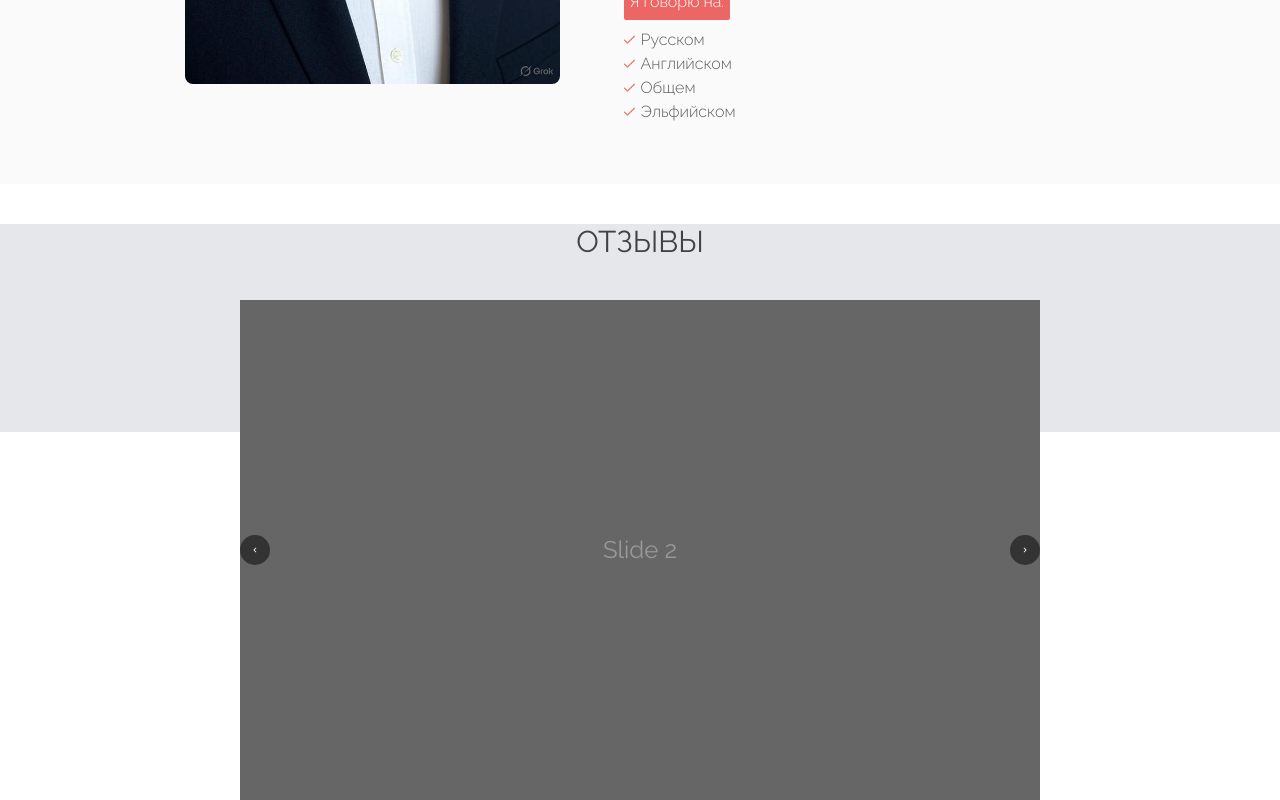
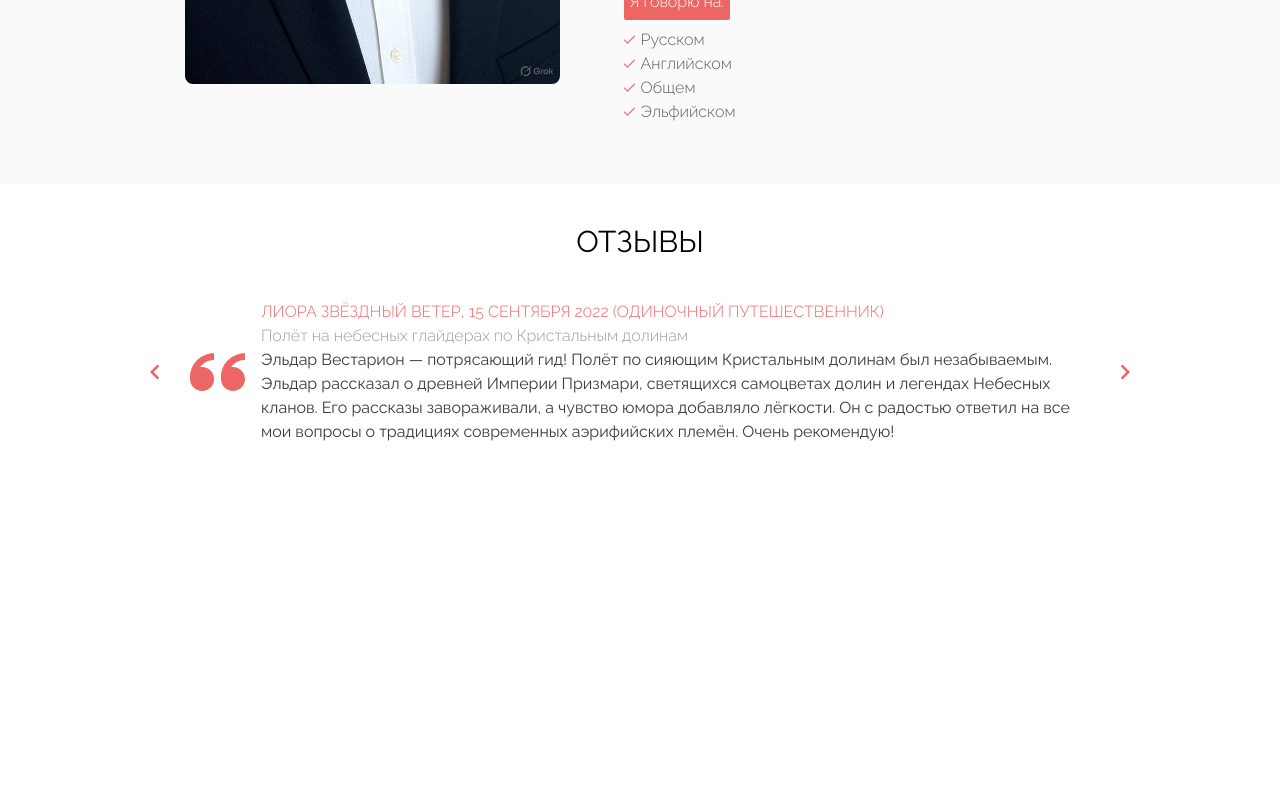
Before and after one commit to Shadovitsme/cardSite, a Vue app: page / in a window 1280 px wide. Shown: the part 2168-2968 px from the top of the page. After the commit the page ends 2724 px from the top, so only its background shows below. Built offline with nearby package versions, Linux system fonts and the light colour scheme.

Commit message:
Карусель отзывов

```diff
--- a/src/App.vue
+++ b/src/App.vue
@@ -9,7 +9,6 @@ import { whyWeArray } from './dataArrays/whyWeArray'
 </script>
 
 <template>
-
   <div
     class="absolute top-0 left-0 right-0 px-1.5 pb-3 flex justify-between border-b-2 border-yellow-400"
   >
@@ -99,11 +98,10 @@ import { whyWeArray } from './dataArrays/whyWeArray'
     </div>
   </div>
   <!-- about us end -->
-  <div class="bg-gray-200 h-52">
-    <p class="uppercase text-[#424242] w-full text-center my-10 text-3xl">Отзывы</p>
-    <div class="flex justify-center w-full h-full mb-10 space-x-3">
+  <div class="mb-28">
+    <p class="uppercase w-full text-center my-10 text-3xl">Отзывы</p>
+    <div class="w-full justify-center flex items-center">
       <CarouselComponent></CarouselComponent>
-
     </div>
   </div>
 </template>
--- a/src/components/carouselComponent.vue
+++ b/src/components/carouselComponent.vue
@@ -1,20 +1,15 @@
 <script setup>
-import { Carousel, Slide, Navigation } from 'vue3-carousel';
-import 'vue3-carousel/dist/carousel.css';
-
-const slides = [
-  { type: 'text', content: 'Slide 2' },
-  { type: 'text', content: 'Slide 3' },
-];
+import { Carousel, Slide, Navigation } from 'vue3-carousel'
+import 'vue3-carousel/dist/carousel.css'
+import ReviewComponent from './reviewComponent.vue'
+import { reviewArray } from '@/dataArrays/reviewArray'
 </script>
 
 <template>
-  <div class="carousel-container">
-    <Carousel class="h-[500px] w-full" :items-to-show="1" :wrap-around="true">
-      <Slide v-for="(slide, index) in slides" :key="index">
-        <div class="w-full h-full">
-          <div class="example-slide">{{ slide.content }}</div>
-        </div>
+  <div class="carousel-container w-full flex justify-center">
+    <Carousel class="w-[1000px]" :items-to-show="1" :wrap-around="true">
+      <Slide v-for="(item, index) in reviewArray.length" :key="item">
+        <ReviewComponent :index="index"></ReviewComponent>
       </Slide>
       <template #addons>
         <Navigation />
@@ -24,28 +19,9 @@ const slides = [
 </template>
 
 <style>
-.carousel-container {
-  width: 100%;
-  max-width: 800px;
-  margin: 0 auto;
-}
-
-.example-slide {
-  align-items: center;
-  background-color: #666;
-  color: #999;
-  display: flex;
-  font-size: 1.5rem;
-  justify-content: center;
-  min-height: 500px;
-  width: 100%;
-}
-
 .carousel__prev,
 .carousel__next {
-  background-color: rgba(0, 0, 0, 0.5);
-  color: white;
-  border-radius: 50%;
-  padding: 10px;
+  color: #ec6665;
+  size: 40px;
 }
 </style>
--- /dev/null
+++ b/src/components/reviewComponent.vue
@@ -0,0 +1,22 @@
+<script setup>
+import { reviewArray } from '@/dataArrays/reviewArray'
+
+const props = defineProps({
+  index: {
+    type: Number,
+    required: true,
+  },
+})
+</script>
+<template>
+  <div class="flex gap-x-4 w-[900px]">
+    <img class="shrink-0" src="/src/assets/images/quote.svg " />
+    <div class="">
+      <p class="font-light text-base text-[#EC6665] uppercase">
+        {{ reviewArray[props.index].title }}
+      </p>
+      <p class="text-[#9D9D9D] font-light text-sm/18">{{ reviewArray[props.index].serve }}</p>
+      <p class="text-[#3A3A3A] text-sm/22">{{ reviewArray[props.index].review }}</p>
+    </div>
+  </div>
+</template>
--- /dev/null
+++ b/src/dataArrays/reviewArray.js
@@ -0,0 +1,62 @@
+export let reviewArray = [
+  {
+    title: 'Лиора Звёздный Ветер, 15 сентября 2022 (одиночный путешественник)',
+    serve: 'Полёт на небесных глайдерах по Кристальным долинам',
+    review:
+      'Эльдар Вестарион — потрясающий гид! Полёт по сияющим Кристальным долинам был незабываемым. Эльдар рассказал о древней Империи Призмари, светящихся самоцветах долин и легендах Небесных кланов. Его рассказы завораживали, а чувство юмора добавляло лёгкости. Он с радостью ответил на все мои вопросы о традициях современных аэрифийских племён. Очень рекомендую!',
+  },
+  {
+    title: 'Талион Пепельное Поле, 10 июля 2023 (семья из четырёх человек)',
+    serve: 'Поход по Зачарованному лесу Зелёного царства',
+    review:
+      'Эльдар провёл нас по светящимся лесам Зелёного царства, и это было волшебно! Он поделился историей Сильванских войн и рассказал о мистических существах леса с невероятным энтузиазмом. Детям понравились его шутки, а нам — неспешный темп. Эльдар объяснил традиции местных Лесных народов. Потрясающий опыт, спасибо!',
+  },
+  {
+    title: 'Мира Ледяная Вуаль, 22 декабря 2022 (группа друзей, 5 человек)',
+    serve: 'Ночная прогулка на лодке по Лунной реке',
+    review:
+      'Эльдар Вестарион сделал нашу прогулку по Лунной реке незабываемой! Его рассказы о древних Звездоплётах и небесном происхождении реки заворожили. Юмор Эльдара поддерживал отличное настроение, а его знания о культуре современных Речных народов впечатлили. Он ответил на все наши вопросы. Замечательный вечер!',
+  },
+  {
+    title: 'Корат Железная Кузня, 5 августа 2023 (пара)',
+    serve: 'Полёт на драконах над горами Пепельного хребта',
+    review:
+      'Эльдар — невероятный гид! Полёт на драконах над огненными горами Пепельного хребта был захватывающим, а знания Эльдара о Драконьих войнах и кузницах гор добавили глубины. Его доброжелательность и остроумные комментарии сделали тур ещё лучше. Он даже рассказал о жизни в современных Кузнечных твердынях. Очень рекомендую!',
+  },
+  {
+    title: 'Сильвара Лунный Лепесток, 3 мая 2023 (одиночный путешественник)',
+    serve: 'Пешеходная экскурсия по Небесному городу Люминару',
+    review:
+      'Эльдар Вестарион — настоящая находка! Его пешеходная экскурсия по сияющим шпилям Люминара стала изюминкой моего путешествия. Он рассказал об основании города Светоплётами, его магической архитектуре и современной культуре. Юмор и теплота Эльдара сделали тур очень душевным, а ответы на вопросы о люминарских традициях — исчерпывающими. Великолепно!',
+  },
+  {
+    title: 'Дренвар Теневой Плащ, 30 октября 2022 (группа из трёх человек)',
+    serve: 'Экспедиция в пещеры Тенеглубья',
+    review:
+      'Эльдар провёл нас по таинственным пещерам Тенеглубья, и это было приключение всей жизни! Его рассказы о древних Владыках Тьмы и светящихся кристаллах пещер завораживали. Он поддерживал лёгкую атмосферу шутками и следил за нашей безопасностью. Эльдар поделился интересными фактами о жизни современных Глубинных народов. Незабываемо!',
+  },
+  {
+    title: 'Эйлория Рассветная, 12 июня 2023 (семья из трёх человек)',
+    serve: 'Путешествие на дирижабле над Эфирными островами',
+    review:
+      'Эльдар Вестарион — мастер своего дела! Наш полёт на дирижабле над парящими Эфирными островами был восхитительным, а рассказы Эльдара о Небесных кузнецах и мистическом происхождении островов — захватывающими. Его юмор развлекал всех, а ответы на вопросы о традициях Небесных народов были очень подробными. Спасибо за волшебное путешествие!',
+  },
+  {
+    title: 'Валтор Грозовой Всадник, 20 марта 2023 (одиночный путешественник)',
+    serve: 'Исследование руин в Забытых песках',
+    review:
+      'Экскурсия Эльдара по древним руинам Забытых песков была невероятной! Он оживил историю Песчаных ваятелей и их потерянной империи яркими рассказами. Его энтузиазм и юмор сделали долгую прогулку увлекательной, а информация о современной культуре Пустынных народов очаровала. Эльдар — настоящий профессионал, рекомендую!',
+  },
+  {
+    title: 'Эйрвен Светотень, 7 февраля 2023 (пара)',
+    serve: 'Приключение на ледяных санях по тундре Ледяной вуали',
+    review:
+      'Эльдар Вестарион сделал наш тур на ледяных санях по тундре Ледяной вуали незабываемым! Его знания о кланах Ледорождённых и замёрзших чудесах тундры впечатлили. Шутки Эльдара поддерживали лёгкую атмосферу, а ответы на вопросы о жизни современных Ледяных народов были очень интересными. Тур был захватывающим и познавательным, спасибо!',
+  },
+  {
+    title: 'Зерин Шёпот Ветра, 25 апреля 2023 (группа из шести человек)',
+    serve: 'Поход по скалам Бурного побережья',
+    review:
+      'Эльдар провёл нашу группу по суровому Бурному побережью, и это было феноменально! Его рассказы о Войнах морских бурь и прибрежных мерфолках завораживали. Юмор Эльдара и его умение вовлечь всех сделали тур особенным. Он также поделился знаниями о традициях современных Волновых народов. Потрясающий опыт, вернёмся снова!',
+  },
+]
```
Also changed, not shown: src/assets/images/quote.svg (added). Lines whose indentation alone changed are shown as unchanged.
